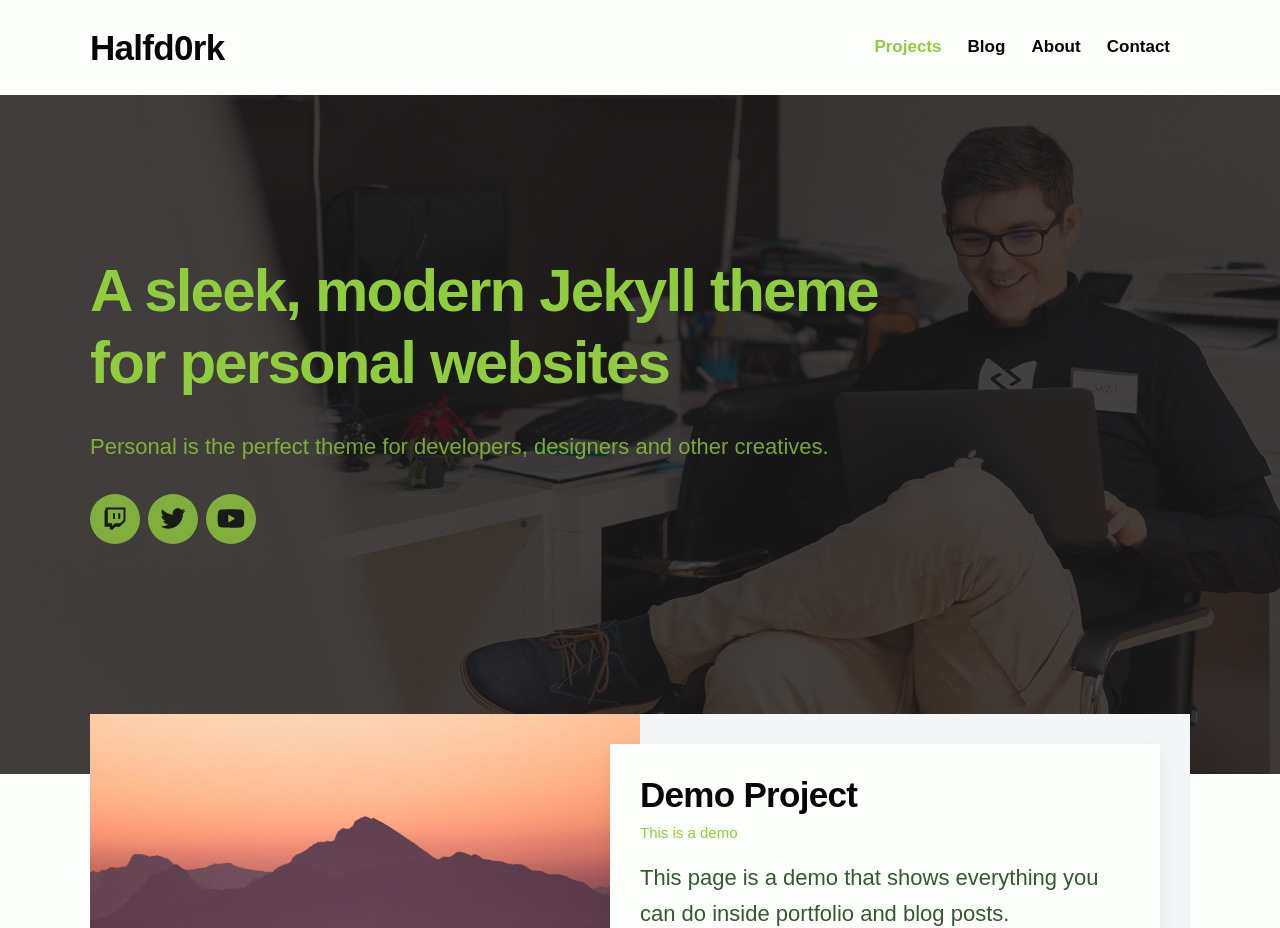
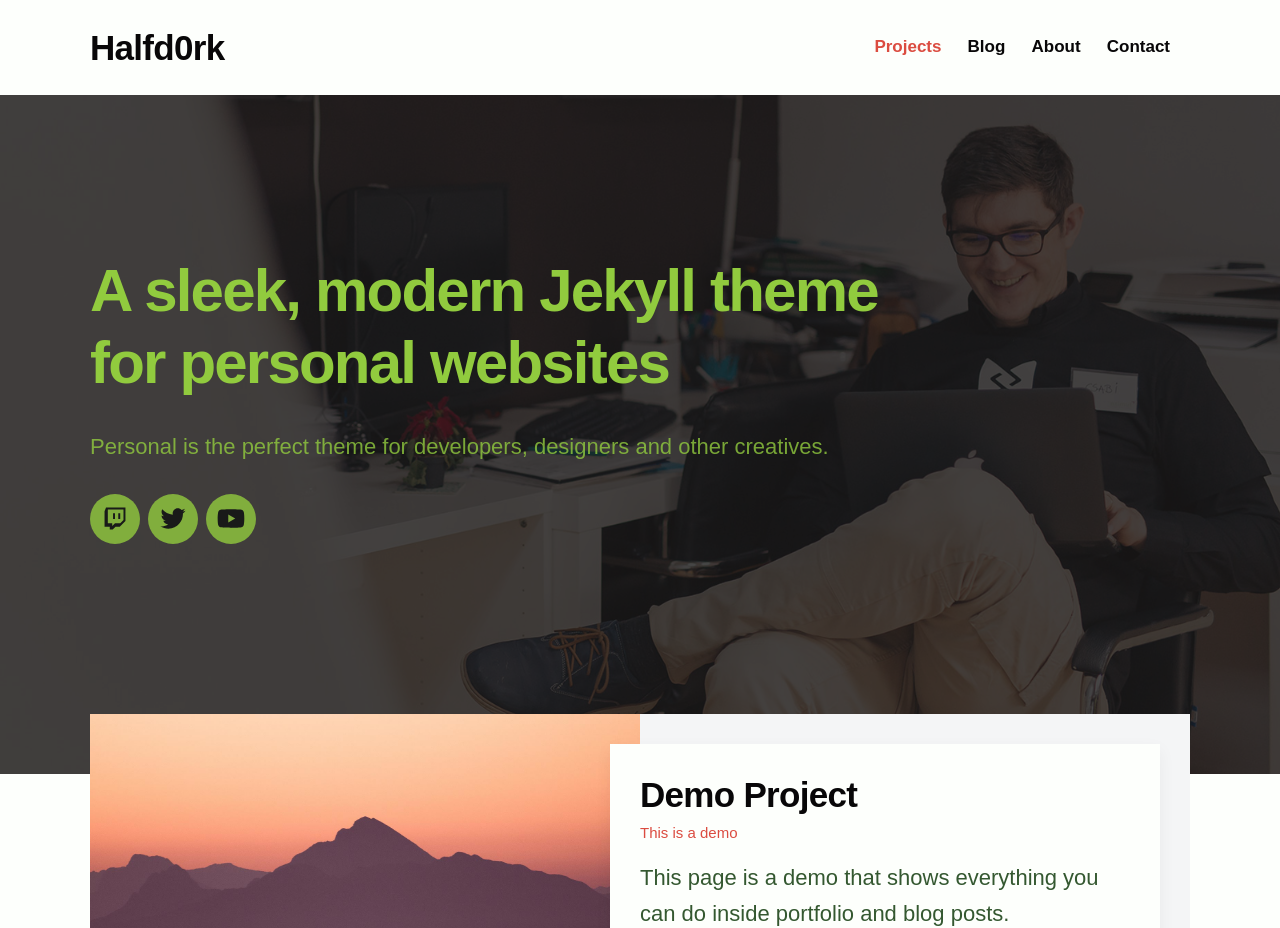
Before and after one commit to halfd0rk/halfd0rk.github.io, a Jekyll site: the page built from index.html, in a window 1280 px wide. Shown: the top 928 px of the page. Built offline with Jekyll 4.4.1, drawn with Linux system fonts in a browser that asks for light colours; nearby versions of some CDN libraries; some web fonts are replaced.

```diff
--- a/_data/settings.yml
+++ b/_data/settings.yml
@@ -67,8 +67,8 @@ color_settings:
   text_dark_color: '#080708'
   text_medium_color: '#345830'
   text_light_color: '#94A89A'
-  accent_color: '#91CB3E'
-  border_color: '#DB4C40'
+  accent_color: '#DB4C40'
+  border_color: '#91CB3E'
   hero_background_color: '#191A19'
   hero_text_color: '#91CB3E'
   error_color: '#D64541'
```
